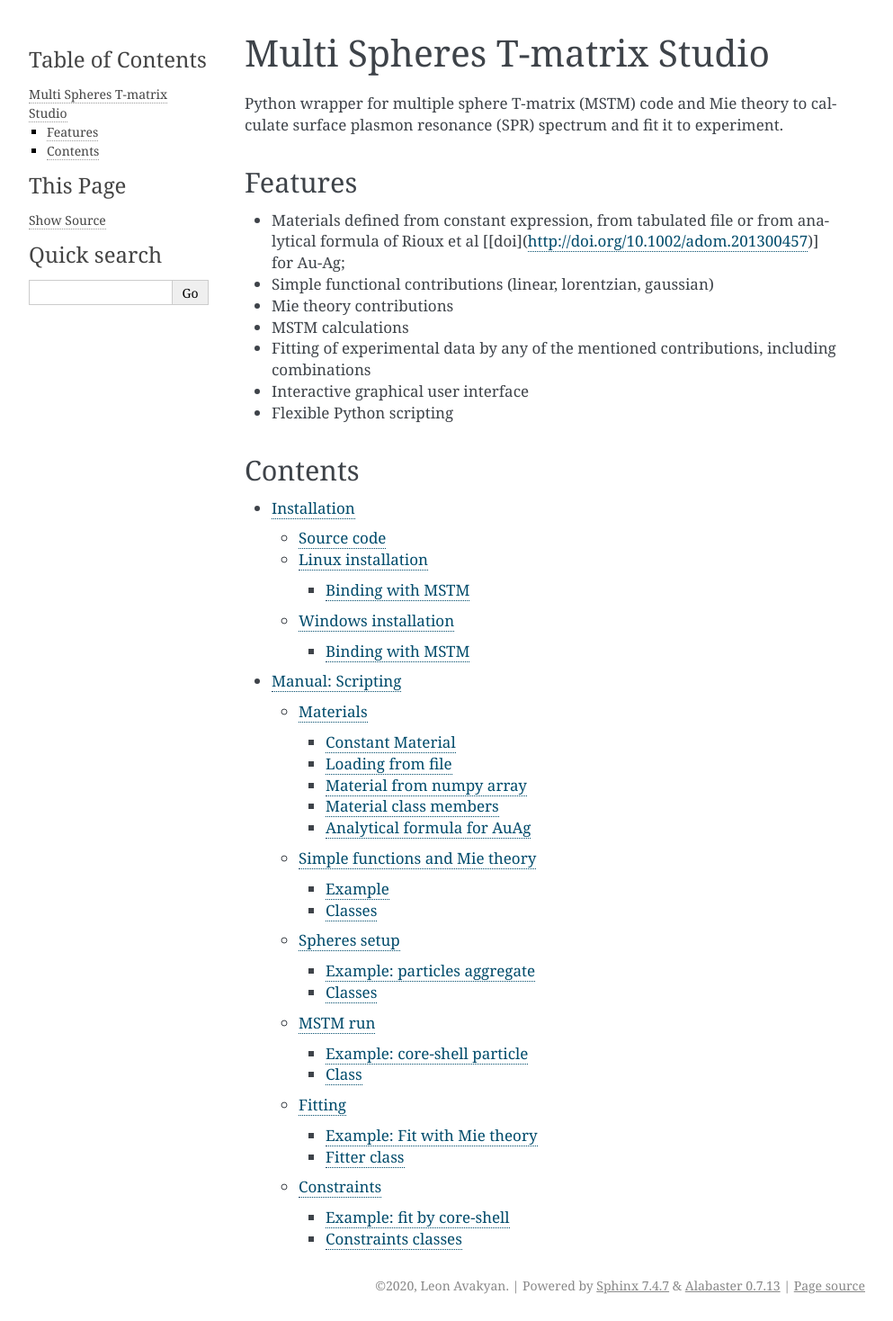
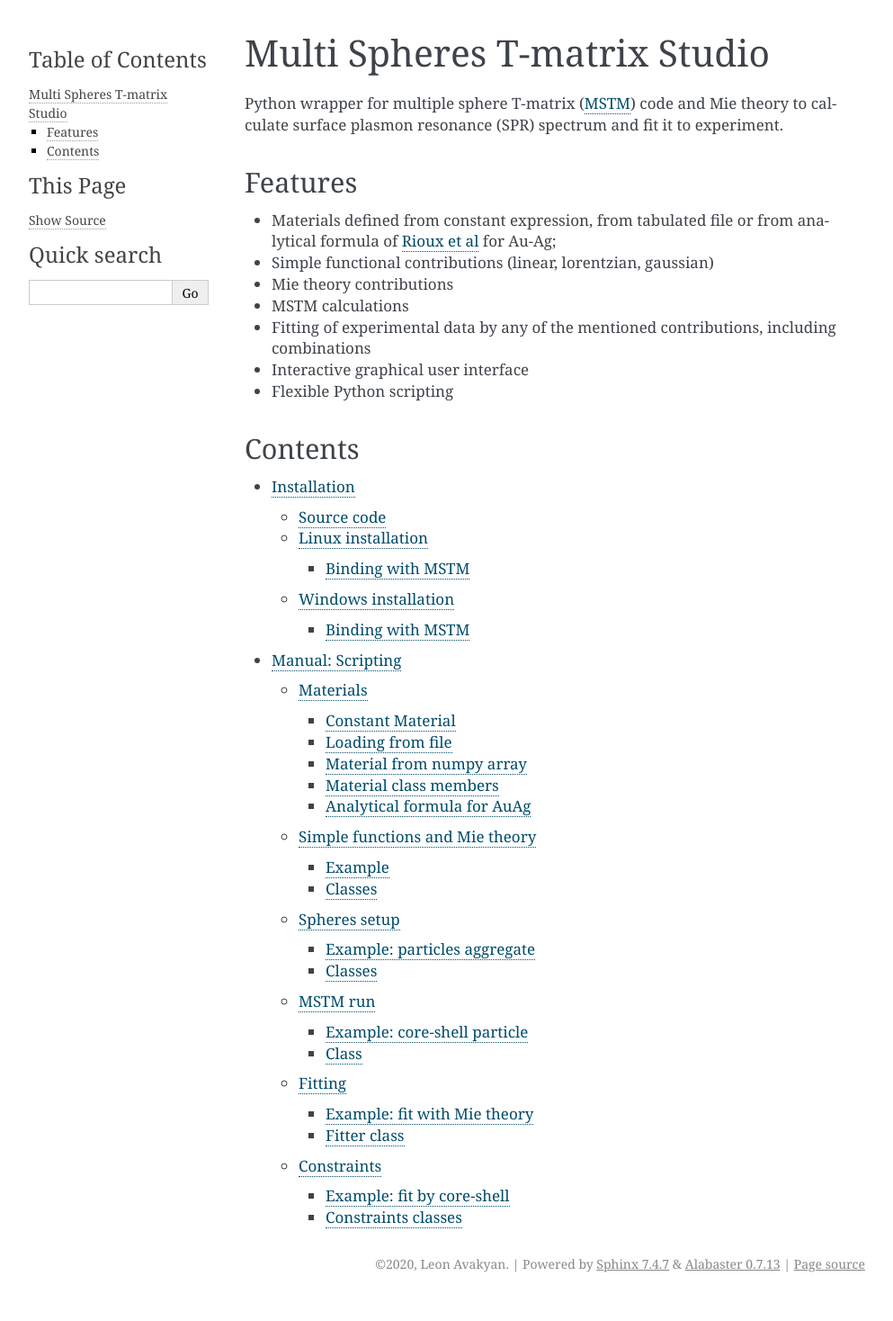
Before and after one commit to lavakyan/mstm-spectrum, a Sphinx documentation site: the page built from doc/source/index.rst, in a window 1280 px wide. Shown: the whole page at 90% size, without its empty margins (148-1141 px from the left). Built offline with Sphinx 7.4.7, drawn with Linux system fonts in a browser that asks for light colours; pages that are not in the unit, such as notebooks, are missing from menus; after the commit the page ends 1444 px from its top, so only the background shows below that.

Commit message:
doc: edit links

```diff
--- a/doc/source/index.rst
+++ b/doc/source/index.rst
@@ -2,12 +2,12 @@
 Multi Spheres T-matrix Studio
 =============================
 
-Python wrapper for multiple sphere T-matrix (MSTM) code and Mie theory to calculate surface plasmon resonance (SPR) spectrum and fit it to experiment.
+Python wrapper for multiple sphere T-matrix (`MSTM <http://doi.org/10.1016/j.jqsrt.2011.02.019>`_) code and Mie theory to calculate surface plasmon resonance (SPR) spectrum and fit it to experiment.
 
 Features
 ========
 
-* Materials defined from constant expression, from tabulated file or from analytical formula of Rioux et al [[doi](http://doi.org/10.1002/adom.201300457)] for Au-Ag;
+* Materials defined from constant expression, from tabulated file or from analytical formula of `Rioux et al <http://doi.org/10.1002/adom.201300457>`_ for Au-Ag;
 * Simple functional contributions (linear, lorentzian, gaussian)
 * Mie theory contributions
 * MSTM calculations
```
Also changed, not shown: doc/source/scripting/fitting.rst (+4 -5 lines).
